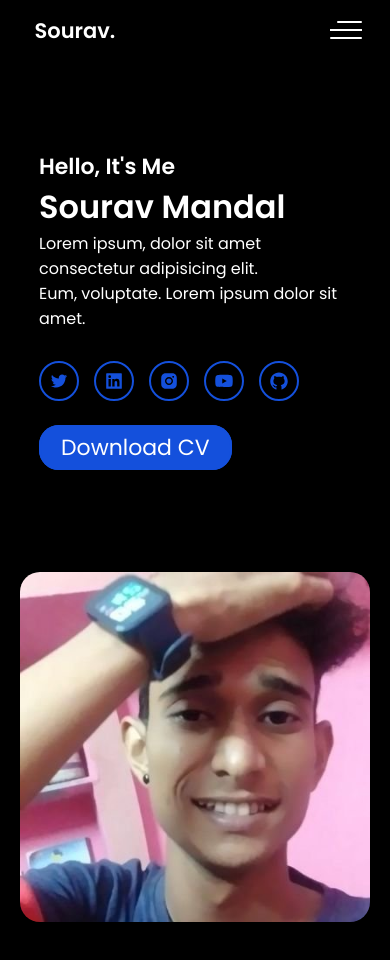
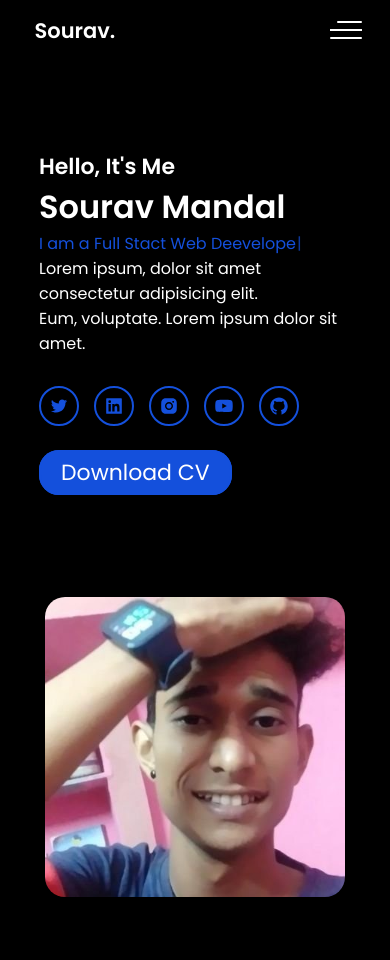
Before and after one commit to souravcodeweb/my-p-ortfolio, a React (Create React App) app: page / in a window 390 px wide. Shown: the top 960 px of the page. Built offline with nearby package versions, Linux system fonts and the light colour scheme.

Commit message:
add new code typing text styles

```diff
--- a/src/Components/Pages/Home.css
+++ b/src/Components/Pages/Home.css
@@ -5,8 +5,8 @@
   padding: 200px 10%;
 }
 
-@media (max-width: 500px){
-    .hero{
+@media (max-width: 500px) {
+  .hero {
     flex-direction: column;
     padding: 150px 10%;
   }
@@ -73,22 +73,21 @@
   box-shadow: 0px 4px 0px 0px rgba(rgb(20, 80, 220));
 }
 
-.img img{
+.img img {
   width: 400px;
   height: 400px;
   border-radius: 20px;
 }
 
-
-@media (max-width: 500px){
-    .btn a{
+@media (max-width: 500px) {
+  .btn a {
     padding: 5px 20px;
   }
-    .img{
+  .img {
     margin-top: 8px;
   }
-    .img img{
-        width: 350px;
-        height: 350px;
+  .img img {
+    width: 300px;
+    height: 300px;
   }
 }
--- a/src/Components/Pages/Home.js
+++ b/src/Components/Pages/Home.js
@@ -1,4 +1,4 @@
-import React from "react";
+import React, { useEffect, useState } from "react";
 import "../Pages/Home.css";
 import img from "../../../src/Images/myimg.jpg";
 import { AiOutlineTwitter } from "react-icons/ai";
@@ -7,16 +7,36 @@ import { AiFillYoutube } from "react-icons/ai";
 import { AiFillGithub } from "react-icons/ai";
 import { AiFillInstagram } from "react-icons/ai";
 import { Link } from "react-router-dom";
+import Typewriter from "typewriter-effect";
 
 const Home = () => {
+
+  const [state] = useState({
+    titel: "Hello, It's Me",
+    myname: "Sourav Mandal",
+  })
+
+
   return (
     <div className="hero">
       <div className="text">
-        <h1>Hello, It's Me</h1>
-        <h2>Sourav Mandal</h2>
+        <h1>{state.titel}</h1>
+        <h2>{state.myname}</h2>
+        <Typewriter
+        options={{autoStart: true,
+        loop: true,
+      delay: 40,
+    strings: [
+      "I am a Web Developer",
+      "I am a Full Stact Web Deeveloper",
+      "I am a Youtuber",
+      "I am a Content Creator",
+      "I am a Mentor"
+    ]
+  }}
+  />
         <p>
-          Lorem ipsum, dolor sit amet consectetur adipisicing elit. <br /> Eum,
-          voluptate. Lorem ipsum dolor sit amet.
+        Lorem ipsum, dolor sit amet consectetur adipisicing elit. <br />  Eum, voluptate. Lorem ipsum dolor sit amet.
         </p>
 
         <div className="socile_media">
@@ -57,7 +77,7 @@ const Home = () => {
           </a>
         </div>
         <div className="btn">
-          <Link href="#" download="#">
+          <Link href="/7" download="#">
             Download CV
           </Link>
         </div>
```
Lines whose indentation alone changed are shown as unchanged.
